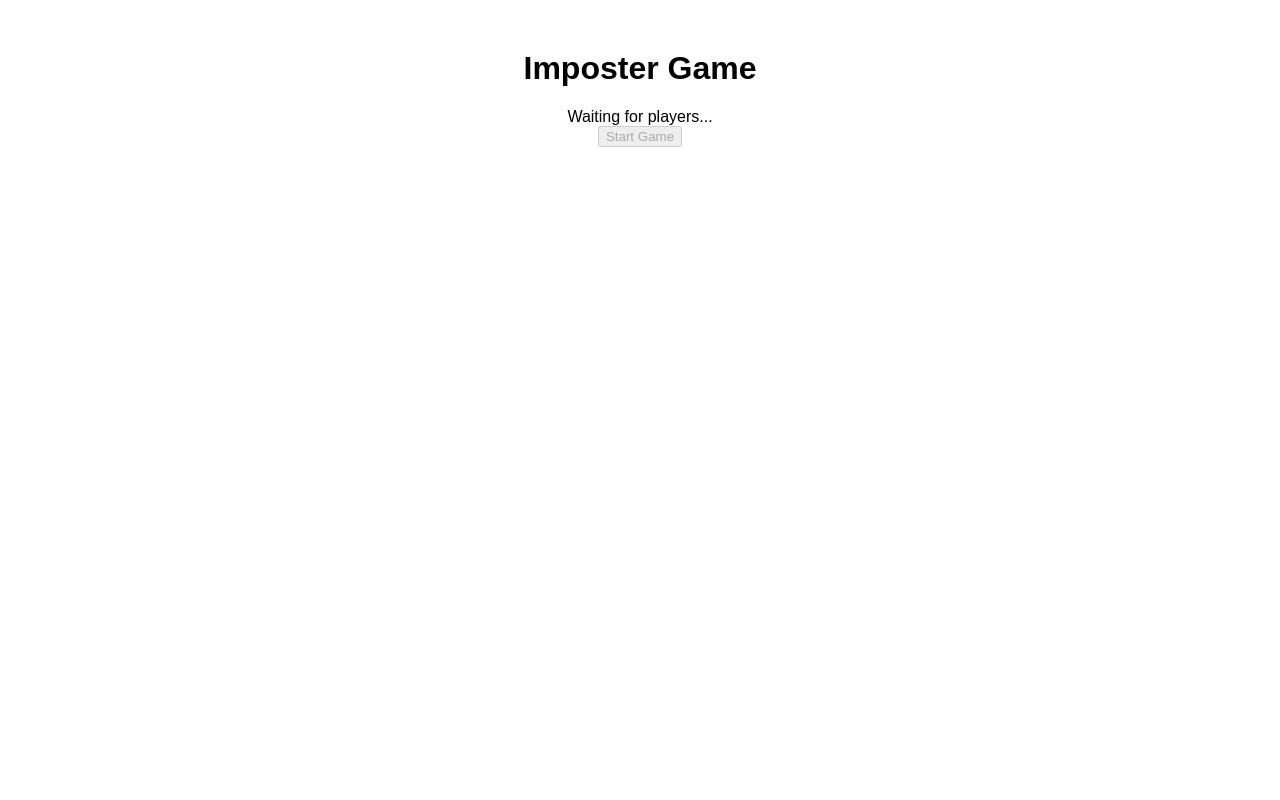
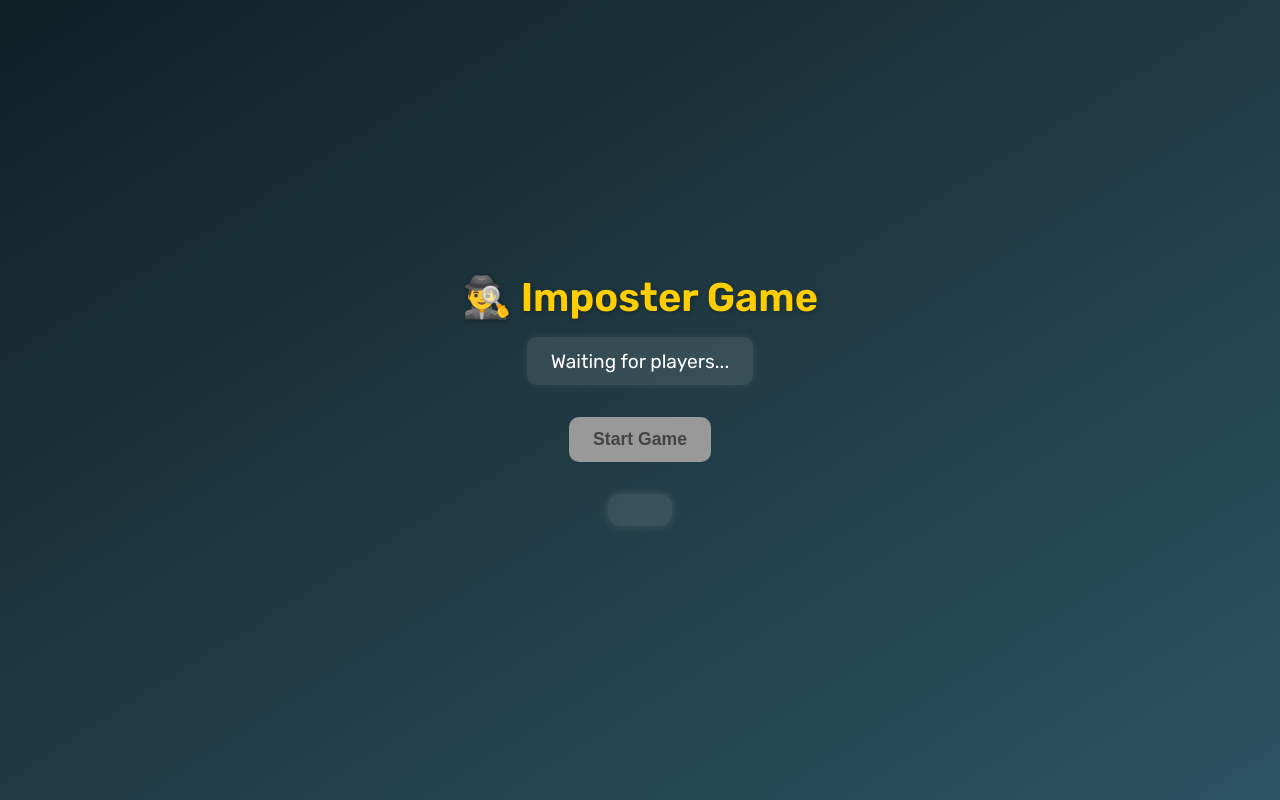
Before and after one commit to pm-8/Imposter-Game, a website: page public/index.html in a window 1280 px wide. Drawn offline with nearby package versions, Linux system fonts and the light colour scheme; no server answers.

Commit message:
UI improved

```diff
--- a/public/index.html
+++ b/public/index.html
@@ -1,12 +1,13 @@
 <!DOCTYPE html>
 <html lang="en">
 <head>
-  <meta charset="UTF-8">
+  <meta charset="UTF-8" />
+  <meta name="viewport" content="width=device-width, initial-scale=1.0"/>
   <title>Imposter Game</title>
-  <link rel="stylesheet" href="style.css">
+  <link rel="stylesheet" href="style.css" />
 </head>
 <body>
-  <h1>Imposter Game</h1>
+  <h1>🕵️‍♂️ Imposter Game</h1>
   <div id="status">Waiting for players...</div>
   <button id="startBtn" disabled>Start Game</button>
   <div id="word"></div>
--- a/public/style.css
+++ b/public/style.css
@@ -1,9 +1,85 @@
+/* Import Google Fonts */
+@import url('https://fonts.googleapis.com/css2?family=Rubik:wght@400;600&display=swap');
+
+* {
+  margin: 0;
+  padding: 0;
+  box-sizing: border-box;
+}
+
 body {
-  font-family: sans-serif;
-  text-align: center;
-  margin-top: 50px;
+  font-family: 'Rubik', sans-serif;
+  background: linear-gradient(to bottom right, #0f2027, #203a43, #2c5364);
+  color: white;
+  height: 100vh;
+  display: flex;
+  flex-direction: column;
+  align-items: center;
+  justify-content: center;
+  padding: 1rem;
 }
+
+h1 {
+  font-size: 2.5rem;
+  margin-bottom: 1rem;
+  color: #ffce00;
+  text-shadow: 1px 1px 4px rgba(0,0,0,0.3);
+}
+
+#status {
+  font-size: 1.2rem;
+  margin-bottom: 2rem;
+  background-color: rgba(255, 255, 255, 0.1);
+  padding: 0.8rem 1.5rem;
+  border-radius: 10px;
+  box-shadow: 0 0 8px rgba(255, 255, 255, 0.1);
+}
+
+button {
+  font-size: 1.1rem;
+  padding: 0.75rem 1.5rem;
+  border: none;
+  border-radius: 10px;
+  background-color: #ffce00;
+  color: #1f1f1f;
+  font-weight: bold;
+  cursor: pointer;
+  transition: 0.3s ease;
+  box-shadow: 0 4px 12px rgba(0, 0, 0, 0.3);
+}
+
+button:disabled {
+  background-color: #999;
+  color: #444;
+  cursor: not-allowed;
+  box-shadow: none;
+}
+
+button:hover:enabled {
+  background-color: #ffd633;
+}
+
 #word {
-  font-size: 2em;
-  margin-top: 20px;
+  font-size: 1.8rem;
+  margin-top: 2rem;
+  padding: 1rem 2rem;
+  background-color: rgba(255, 255, 255, 0.1);
+  border-radius: 12px;
+  box-shadow: 0 0 10px rgba(255,255,255,0.15);
 }
+
+/* Responsive Design */
+@media (max-width: 600px) {
+  h1 {
+    font-size: 2rem;
+  }
+
+  #status, #word {
+    font-size: 1rem;
+  }
+
+  button {
+    font-size: 1rem;
+    padding: 0.6rem 1.2rem;
+  }
+}
```
